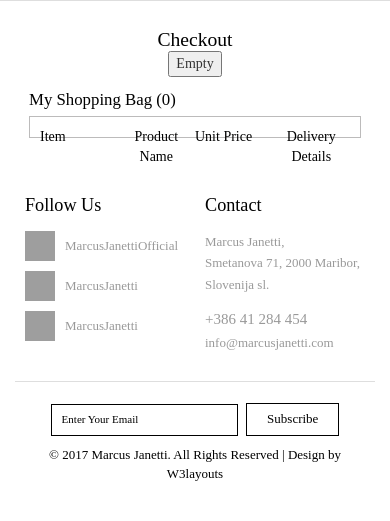
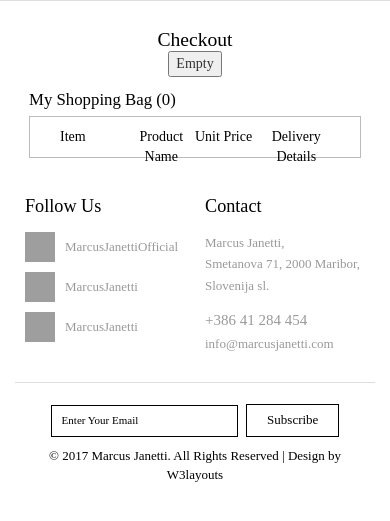
Before and after one commit to tomicilija/MJ, a PHP site: page /checkout.html in a window 390 px wide. Shown: the part 181-702 px from the top of the page. Run offline with PHP 8.4, Linux system fonts and the light colour scheme; some web fonts are replaced; grey boxes are pictures that could not be loaded.

Commit message:
Add files via upload

```diff
--- a/css/style.css
+++ b/css/style.css
@@ -1651,7 +1651,7 @@
     border-top: 1px solid #DEDEDE;
 	padding:1em 0px;
 }
-.close1,.close2,.close3{
+.close1,.close2,.close3,.close4,.close5,.close6,.close7,.close8,.close9,.close10,.close11,.close12,.close13,.close14,.close15{
 	background: url('../images/close.png') no-repeat 0px 0px;
 	cursor: pointer;
 	width: 28px;
@@ -1670,14 +1670,17 @@
 }
 ul.unit {
     border: 1px solid #BCBBBB;
-    padding: 10px 10px;
+    padding: 10px 30px 30px;
 }
 ul.unit li {
     display: inline-block;
     width: 25%;
     float: left;
 }
-ul.cart-header li p,ul.cart-header1 li p,ul.cart-header2 li p{
+ul.cart-header0 li p, ul.cart-header1 li p, ul.cart-header2 li p, ul.cart-header3 li p, ul.cart-header4 li p, ul.cart-header5 li p, ul.cart-header6 li p
+, ul.cart-header7 li p, ul.cart-header8 li p, ul.cart-header9 li p, ul.cart-header10 li p
+, ul.cart-header11 li p, ul.cart-header12 li p, ul.cart-header13 li p, ul.cart-header14 li p
+, ul.cart-header15 li p, ul.cart-header16 li p, ul.cart-header17 li p, ul.cart-header18 li  p{
     font-size: 11px;
     line-height: 1.6em;
     color: #999;
@@ -1689,22 +1692,30 @@
 	font-size:1.2em;
 	text-align:center;
 }
-ul.cart-header, ul.cart-header1 {
+ul.cart-header0 , ul.cart-header1 , ul.cart-header2 , ul.cart-header3 , ul.cart-header4
+, ul.cart-header5 , ul.cart-header6
+, ul.cart-header7 , ul.cart-header8 , ul.cart-header9 , ul.cart-header10
+, ul.cart-header11 , ul.cart-header12 , ul.cart-header13 , ul.cart-header14
+, ul.cart-header15 , ul.cart-header16 , ul.cart-header17 , ul.cart-header18 {
     padding: 1em;
     background: #f8f8f8;
     border-bottom: 1px solid #181b2a;
     margin-bottom: 20px;
 }
-ul.cart-header2{
-	padding:1em;
-	background:#f8f8f8;
-}
-ul.cart-header li, ul.cart-header1 li, ul.cart-header2 li {
+ul.cart-header0 li, ul.cart-header li, ul.cart-header1 li, ul.cart-header2 li
+, ul.cart-header3 li , ul.cart-header4 li , ul.cart-header5 li , ul.cart-header6 li
+, ul.cart-header7 li , ul.cart-header8 li , ul.cart-header9 li , ul.cart-header10 li
+, ul.cart-header11 li , ul.cart-header12 li , ul.cart-header13 li , ul.cart-header14 li
+, ul.cart-header15 li , ul.cart-header16 li , ul.cart-header17 li , ul.cart-header18 li {
     display: inline-block;
     width: 25%;
     float: left;
 }
-ul.cart-header li span,ul.cart-header1 li span,ul.cart-header2 li span{
+ul.cart-header0 li span, ul.cart-header li span, ul.cart-header1 li span, ul.cart-header2 li span
+, ul.cart-header3 li span, ul.cart-header4 li span, ul.cart-header5 li span, ul.cart-header6 li span
+, ul.cart-header7 li span, ul.cart-header8 li span, ul.cart-header9 li span, ul.cart-header10 li span
+, ul.cart-header11 li span, ul.cart-header12 li span, ul.cart-header13 li span, ul.cart-header14 li span
+, ul.cart-header15 li span, ul.cart-header16 li span, ul.cart-header17 li span, ul.cart-header18 li span{
 	margin: 2.3em 0 0;
 	display: block;
 	color:#000;
@@ -1718,7 +1729,11 @@
 .in-check {
 	margin-top: 2%;
 }
-.cart-header,.cart-header1,.cart-header2{
+ul.cart-header0 , ul.cart-header1 , ul.cart-header2 , ul.cart-header3 , ul.cart-header4
+, ul.cart-header5 , ul.cart-header6
+, ul.cart-header7 , ul.cart-header8 , ul.cart-header9 , ul.cart-header10
+, ul.cart-header11 , ul.cart-header12 , ul.cart-header13 , ul.cart-header14
+, ul.cart-header15 , ul.cart-header16 , ul.cart-header17 , ul.cart-header18 {
 	position:relative;
 }
 .cart-items {
@@ -2502,7 +2517,11 @@
 ul.unit li span {
     font-size: 1.1em;
 }
-ul.cart-header li span, ul.cart-header1 li span, ul.cart-header2 li span {
+ul.cart-header0 li span, ul.cart-header li span, ul.cart-header1 li span, ul.cart-header2 li span
+, ul.cart-header3 li span, ul.cart-header4 li span, ul.cart-header5 li span, ul.cart-header6 li span
+, ul.cart-header7 li span, ul.cart-header8 li span, ul.cart-header9 li span, ul.cart-header10 li span
+, ul.cart-header11 li span, ul.cart-header12 li span, ul.cart-header13 li span, ul.cart-header14 li span
+, ul.cart-header15 li span, ul.cart-header16 li span, ul.cart-header17 li span, ul.cart-header18 li span{
     font-size: 1.1em;
 }
 .label {
@@ -2683,7 +2702,7 @@
 .radio {
     margin: 0;
 }
-.close1, .close2, .close3 {
+.close1, .close2, .close3,.close4,.close5,.close6,.close7,.close8,.close9,.close10,.close11,.close12,.close13,.close14,.close15 {
     width: 20px;
     height: 20px;
     top: 5px;
@@ -2700,13 +2719,20 @@
     font-size: 1.14em !important;
     margin-top: 2.6em !important;
 }
-ul.cart-header li p, ul.cart-header1 li p, ul.cart-header2 li p {
+ul.cart-header0 li p, ul.cart-header1 li p, ul.cart-header2 li p, ul.cart-header3 li p, ul.cart-header4 li p, ul.cart-header5 li p, ul.cart-header6 li p
+, ul.cart-header7 li p, ul.cart-header8 li p, ul.cart-header9 li p, ul.cart-header10 li p
+, ul.cart-header11 li p, ul.cart-header12 li p, ul.cart-header13 li p, ul.cart-header14 li p
+, ul.cart-header15 li p, ul.cart-header16 li p, ul.cart-header17 li p, ul.cart-header18 li  p{
     font-size: 10px;
 }
 ul.unit li span {
     font-size: 14px;
 }
-ul.cart-header li span, ul.cart-header1 li span, ul.cart-header2 li span {
+ul.cart-header0 li span, ul.cart-header li span, ul.cart-header1 li span, ul.cart-header2 li span
+, ul.cart-header3 li span, ul.cart-header4 li span, ul.cart-header5 li span, ul.cart-header6 li span
+, ul.cart-header7 li span, ul.cart-header8 li span, ul.cart-header9 li span, ul.cart-header10 li span
+, ul.cart-header11 li span, ul.cart-header12 li span, ul.cart-header13 li span, ul.cart-header14 li span
+, ul.cart-header15 li span, ul.cart-header16 li span, ul.cart-header17 li span, ul.cart-header18 li span{
     font-size: 13px;
 }
 .well {
@@ -3178,7 +3204,11 @@
     padding: 7px 12px;
     font-size: 15px;
 }
-ul.cart-header, ul.cart-header1 {
+ul.cart-header0 , ul.cart-header1 , ul.cart-header2 , ul.cart-header3 , ul.cart-header4
+, ul.cart-header5 , ul.cart-header6
+, ul.cart-header7 , ul.cart-header8 , ul.cart-header9 , ul.cart-header10
+, ul.cart-header11 , ul.cart-header12 , ul.cart-header13 , ul.cart-header14
+, ul.cart-header15 , ul.cart-header16 , ul.cart-header17 , ul.cart-header18 {
     padding: 5px;
     margin-bottom: 10px;
 }
@@ -3195,11 +3225,15 @@
 ul.unit li span {
     font-size: 12px;
 }
-ul.cart-header li span, ul.cart-header1 li span, ul.cart-header2 li span {
+ul.cart-header0 li span, ul.cart-header li span, ul.cart-header1 li span, ul.cart-header2 li span
+, ul.cart-header3 li span, ul.cart-header4 li span, ul.cart-header5 li span, ul.cart-header6 li span
+, ul.cart-header7 li span, ul.cart-header8 li span, ul.cart-header9 li span, ul.cart-header10 li span
+, ul.cart-header11 li span, ul.cart-header12 li span, ul.cart-header13 li span, ul.cart-header14 li span
+, ul.cart-header15 li span, ul.cart-header16 li span, ul.cart-header17 li span, ul.cart-header18 li span {
     font-size: 11px;
     text-align: center;
 }
-.close1, .close2, .close3 {
+.close1, .close2, .close3,.close4,.close5,.close6,.close7,.close8,.close9,.close10,.close11,.close12,.close13,.close14,.close15 {
     width: 17px;
     height: 17px;
 }
@@ -3225,10 +3259,17 @@
     font-size: 1em !important;
     margin-top: 2.7em !important;
 }
-ul.cart-header li, ul.cart-header1 li, ul.cart-header2 li {
+ul.cart-header0 li, ul.cart-header li, ul.cart-header1 li, ul.cart-header2 li
+, ul.cart-header3 li , ul.cart-header4 li , ul.cart-header5 li , ul.cart-header6 li
+, ul.cart-header7 li , ul.cart-header8 li , ul.cart-header9 li , ul.cart-header10 li
+, ul.cart-header11 li , ul.cart-header12 li , ul.cart-header13 li , ul.cart-header14 li
+, ul.cart-header15 li , ul.cart-header16 li , ul.cart-header17 li , ul.cart-header18 li {
     width: 25%;
 }
-ul.cart-header li p, ul.cart-header1 li p, ul.cart-header2 li p {
+ul.cart-header0 li p, ul.cart-header1 li p, ul.cart-header2 li p, ul.cart-header3 li p, ul.cart-header4 li p, ul.cart-header5 li p, ul.cart-header6 li p
+, ul.cart-header7 li p, ul.cart-header8 li p, ul.cart-header9 li p, ul.cart-header10 li p
+, ul.cart-header11 li p, ul.cart-header12 li p, ul.cart-header13 li p, ul.cart-header14 li p
+, ul.cart-header15 li p, ul.cart-header16 li p, ul.cart-header17 li p, ul.cart-header18 li  p{
     font-size: 8px;
 }
 h3.ghj {
```
